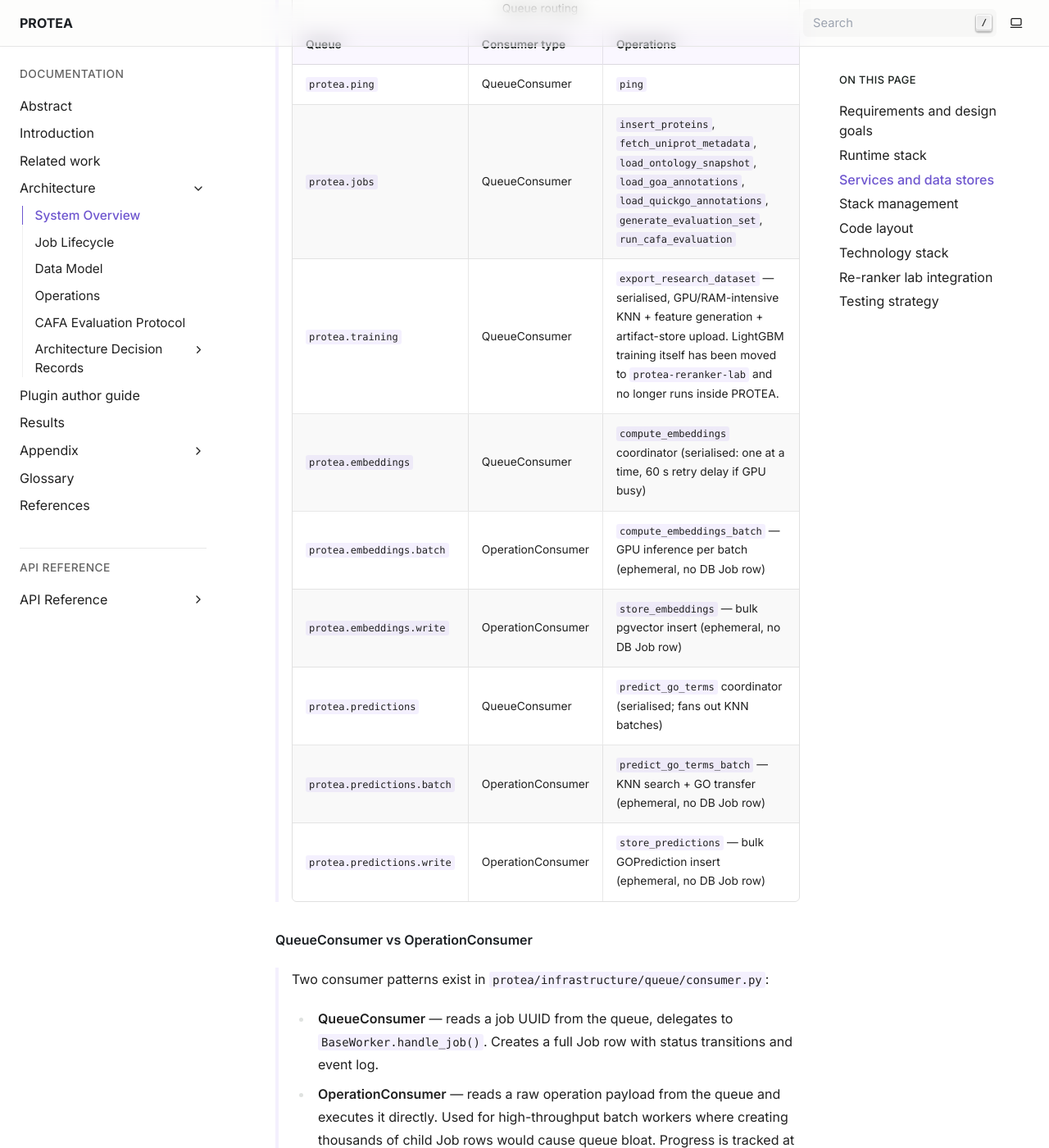
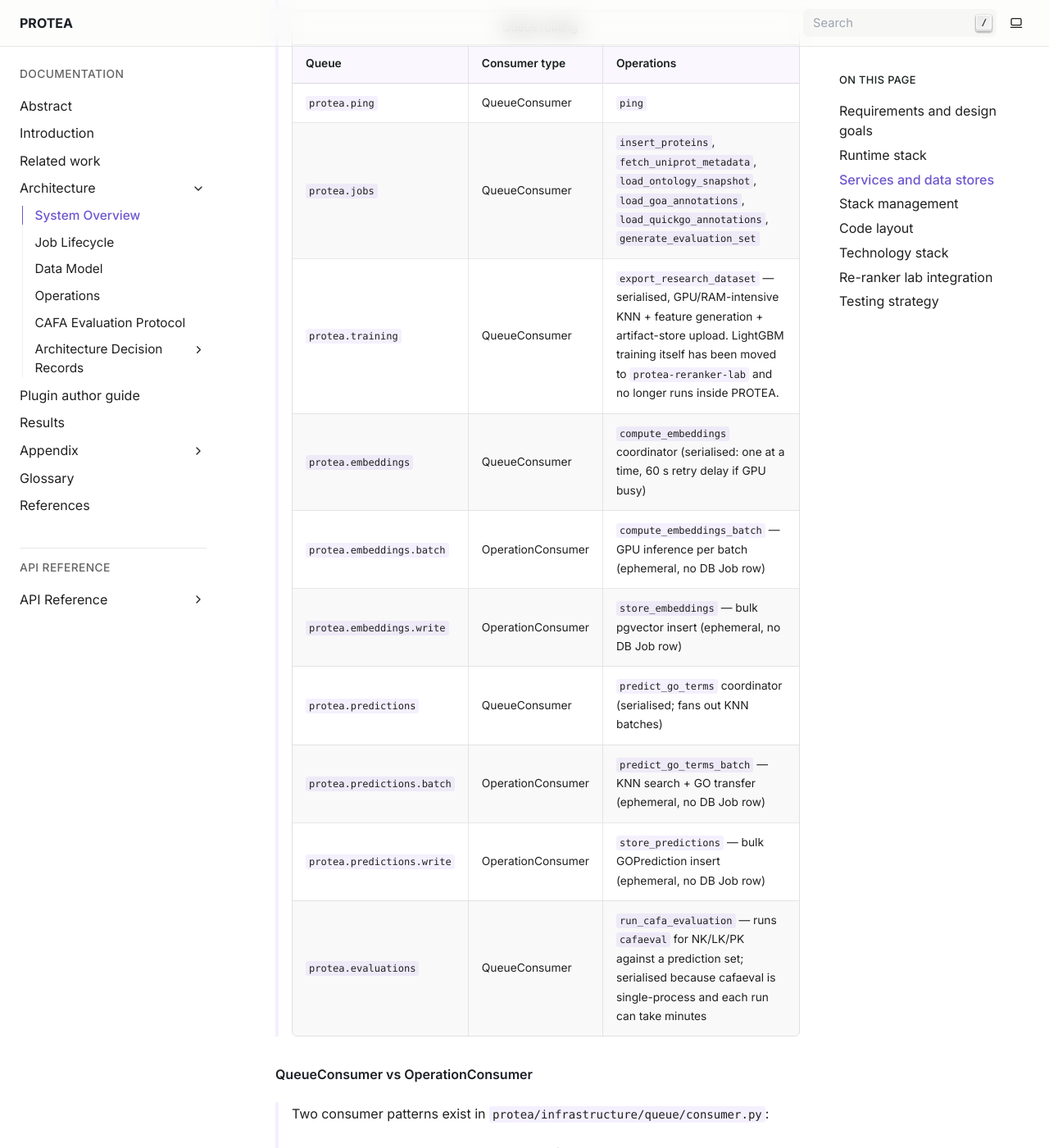
Before and after one commit to frapercan/PROTEA, a Sphinx documentation site: the page built from docs/source/architecture/system_overview.rst, in a window 1280 px wide and 1400 px high, scrolled down 2071 px. Shown: the whole window at 82% size. Built offline with Sphinx 7.4.7, drawn with Linux system fonts in a browser that asks for light colours; some of the changed text lies outside the part shown.

Commit message:
docs: queue inventory follow-up — add protea.evaluations (9 -> 10)
PRs #97 and #99 took the queue count from "seven" to "nine", but
missed `protea.evaluations` — the queue is declared in
`protea/api/routers/annotations/_common.py:21`
(`EVALUATIONS_QUEUE = "protea.evaluations"`) and consumed by
`scripts/manage.sh:110` (`worker-evaluations`). Routes
`run_cafa_evaluation` away from `protea.jobs`. Real count is ten.

Updates four files (the same set #97 + #99 covered, plus the
`protea.jobs` row's operations list):

- `introduction.rst`: "with nine routed queues" -> "with ten".
- `appendix/configuration.rst`: prose "nine" -> "ten"; new
  `protea.evaluations` row at the bottom of the queue table; removed
  the stale `run_cafa_evaluation` entry from the `protea.jobs` row.
- `architecture/system_overview.rst`: same structural fix in the
  ASCII queue diagram and the "Queue routing" list-table; removed
  the stale `run_cafa_evaluation` from `protea.jobs`'s operations
  list.
- `reference/workers.rst`: added `protea.evaluations` to the
  QueueConsumer list; tightened the `protea.jobs` description from
  "evaluation operations" (which suggested both eval ops live there)
  to the specific `generate_evaluation_set`.

`architecture/operations.rst` already correctly states
`run_cafa_evaluation`'s queue as `protea.evaluations` (line 746),
so no change there.

`sphinx-build -W --keep-going -b html docs/source` succeeds with zero
warnings.

```diff
--- a/docs/source/architecture/system_overview.rst
+++ b/docs/source/architecture/system_overview.rst
@@ -56,6 +56,7 @@ PROTEA runs as a set of cooperative processes managed by ``scripts/manage.sh``:
    │                         │  protea.predictions     │ coordinator     │
    │                         │  protea.predictions.batch│ ephemeral      │
    │                         │  protea.predictions.write│ ephemeral      │
+   │                         │  protea.evaluations     │                 │
    │                         └───────────┬─────────────┘                 │
    │                                     │                               │
    │                             Worker processes                        │
@@ -118,6 +119,11 @@ Services and data stores
       * - ``protea.predictions.write``
         - OperationConsumer
         - ``store_predictions`` — bulk GOPrediction insert (ephemeral, no DB Job row)
+      * - ``protea.evaluations``
+        - QueueConsumer
+        - ``run_cafa_evaluation`` — runs ``cafaeval`` for NK/LK/PK against a
+          prediction set; serialised because cafaeval is single-process and
+          each run can take minutes
 
 **QueueConsumer vs OperationConsumer**
 
--- a/docs/source/introduction.rst
+++ b/docs/source/introduction.rst
@@ -132,7 +132,7 @@ The thesis makes three contributions, one per research question:
 
 **C1 — A reproducible platform for protein functional annotation** built on
 a typed operation protocol, a two-session job lifecycle, a RabbitMQ job queue
-with nine routed queues, and a PostgreSQL + pgvector data model that
+with ten routed queues, and a PostgreSQL + pgvector data model that
 versions every input (OBO release, annotation set source, embedding config)
 by UUID. The platform is released as open source and runs end-to-end on a
 single workstation with one GPU. PROTEA currently consolidates fifteen
--- a/docs/source/reference/workers.rst
+++ b/docs/source/reference/workers.rst
@@ -82,11 +82,12 @@ selected by the queue configuration in ``scripts/worker.py``:
 
    - ``protea.ping`` — smoke test
    - ``protea.jobs`` — ingestion, ontology / annotation loaders, and
-     evaluation operations
+     ``generate_evaluation_set``
    - ``protea.embeddings`` — serialised embedding coordinator
    - ``protea.predictions`` — serialised prediction coordinator
    - ``protea.training`` — serialised dataset-export coordinator
      (``export_research_dataset``)
+   - ``protea.evaluations`` — ``run_cafa_evaluation`` runner
 
 **OperationConsumer**
    Reads a raw serialised operation payload from the queue and executes it
```
Also changed, not shown: other parts of docs/source/architecture/system_overview.rst (+1 -1 lines), docs/source/appendix/configuration.rst (+5 -2 lines).
